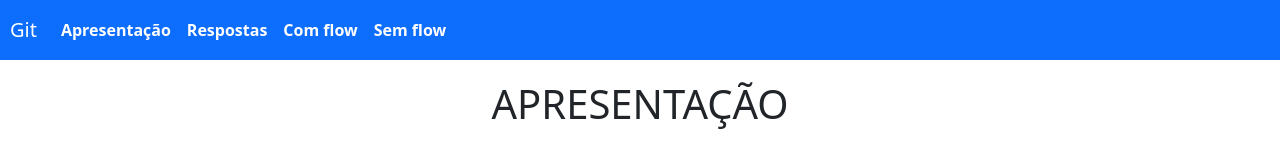
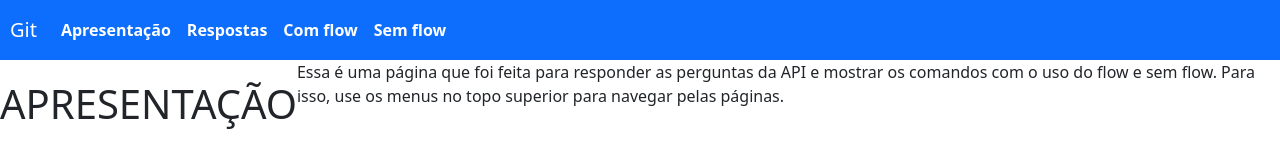
Before and after one commit to Nidilap/APE11SI, a plain HTML site: page paginaGit/index.html in a window 1280 px wide. Drawn offline with Linux system fonts and the light colour scheme.

Commit message:
Tela de apresentação feita - 1.2.1

```diff
--- a/paginaGit/index.html
+++ b/paginaGit/index.html
@@ -39,6 +39,10 @@
 
     <div class="d-flex justify-content-center">
         <h1 class="tituloPag">APRESENTAÇÃO</h1>
+        <div class="descricaoPag">
+            Essa é uma página que foi feita para responder as perguntas da API e mostrar os comandos com o uso do flow e sem flow.
+            Para isso, use os menus no topo superior para navegar pelas páginas.
+        </div>
     </div>
 </body>
 
```
